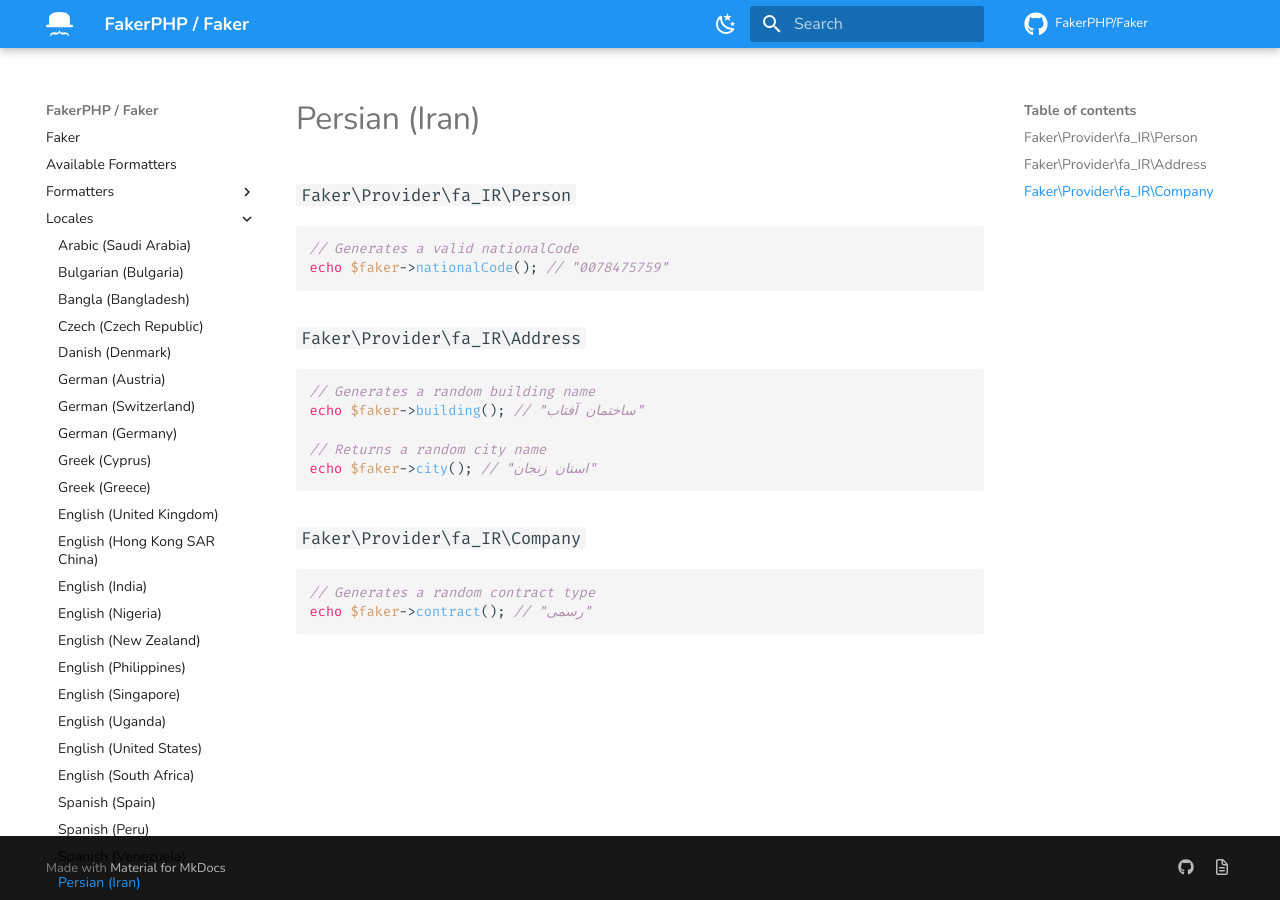
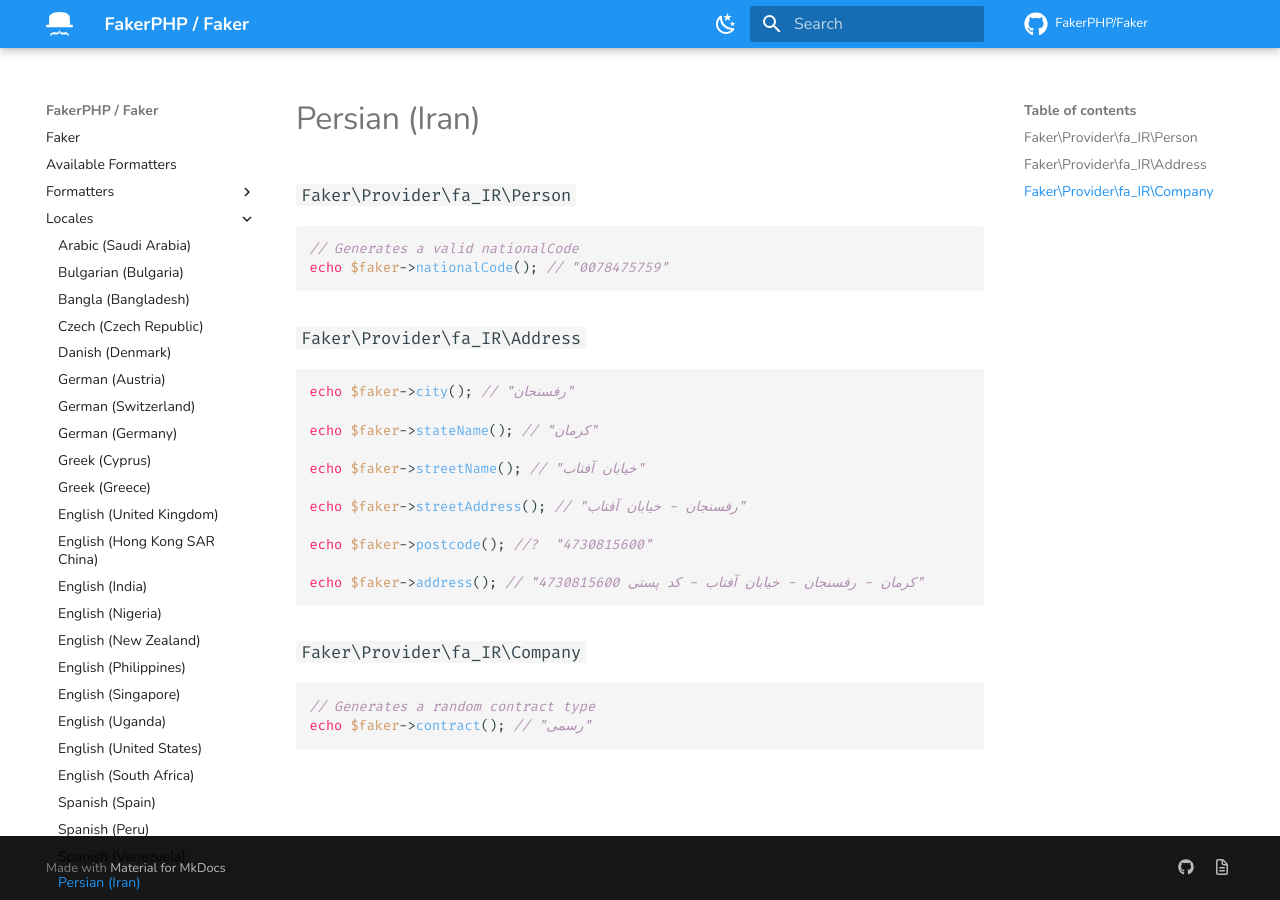
Before and after one commit to FakerPHP/fakerphp.github.io, an MkDocs documentation site: the page built from docs/locales/fa_IR.md, in a window 1280 px wide. Built offline with MkDocs 1.6.1 and Material for MkDocs 9.7.7, drawn with Linux system fonts in a browser that asks for light colours; nearby versions of some CDN libraries; comment, search, counter and statistics services are not loaded.

Commit message:
Update fa_IR.md
Related to https://github.com/FakerPHP/Faker/pull/536

````diff
--- a/docs/locales/fa_IR.md
+++ b/docs/locales/fa_IR.md
@@ -10,11 +10,18 @@
 ### `Faker\Provider\fa_IR\Address`
 
 ```php
-// Generates a random building name
-echo $faker->building(); // "ساختمان آفتاب"
+echo $faker->city(); // "رفسنجان"
 
-// Returns a random city name
-echo $faker->city(); // "استان زنجان"
+echo $faker->stateName(); // "کرمان"
+
+echo $faker->streetName(); // "خیابان آفتاب"
+
+echo $faker->streetAddress(); // "رفسنجان - خیابان آفتاب"
+
+echo $faker->postcode(); //?  "4730815600"
+
+echo $faker->address(); // "کرمان - رفسنجان - خیابان آفتاب - کد پستی 4730815600"
+
 ```
 
 ### `Faker\Provider\fa_IR\Company`
````
